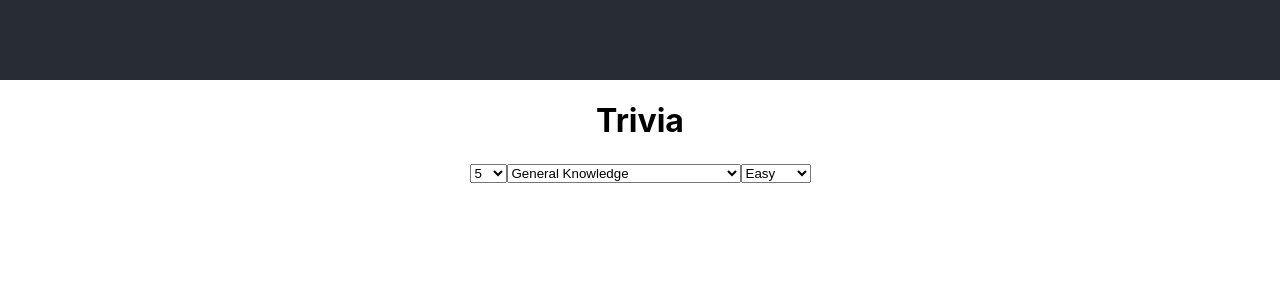
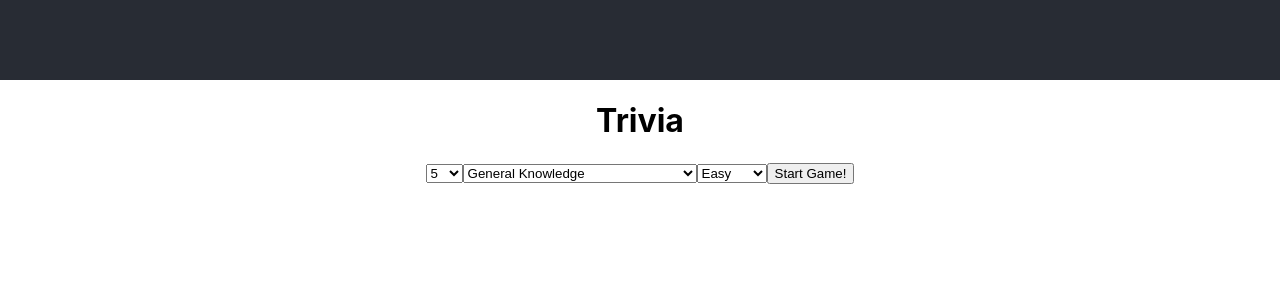
Before and after one commit to RobertBattaglia/triva, a React (Create React App) app: page / in a window 1280 px wide. Shown: the top 300 px of the page. Built offline with nearby package versions, Linux system fonts and the light colour scheme; no server answers.

Commit message:
get questions when pressing start game button

```diff
--- a/src/App.js
+++ b/src/App.js
@@ -5,6 +5,7 @@ import axios from "axios";
 import CategorySelect from "./components/CategorySelect";
 import DifficultySelect from "./components/DifficultySelect";
 import NumberSelect from "./components/NumberSelect";
+import StartGameButton from "./components/StartGameButton";
 
 class App extends Component {
   constructor(props) {
@@ -13,10 +14,7 @@ class App extends Component {
     this.setCategory = this.setCategory.bind(this);
     this.setDifficulty = this.setDifficulty.bind(this);
     this.setNumber = this.setNumber.bind(this);
-  }
-
-  componentDidMount() {
-    this.startGame(10, "general", "easy");
+    this.startGame = this.startGame.bind(this);
   }
 
   setNumber(value) {
@@ -32,8 +30,11 @@ class App extends Component {
   }
 
   startGame() {
+    const { number, category, difficulty } = this.state;
     axios
-      .get("https://opentdb.com/api.php?amount=10&difficulty=easy")
+      .get(
+        `https://opentdb.com/api.php?amount=${number}&category=${category}&difficulty=${difficulty}`
+      )
       .then(({ data }) => {
         this.setState({ questions: data.results });
       })
@@ -54,6 +55,7 @@ class App extends Component {
           <NumberSelect handleSetNumber={this.setNumber} />
           <CategorySelect handleSetCategory={this.setCategory} />
           <DifficultySelect handleSetDifficulty={this.setDifficulty} />
+          <StartGameButton handleStartGame={this.startGame} />
         </main>
       </div>
     );
--- /dev/null
+++ b/src/components/StartGameButton.js
@@ -0,0 +1,5 @@
+import React from "react";
+
+export default function StartGameButton(props) {
+  return <button onClick={props.handleStartGame}>Start Game!</button>;
+}
```
